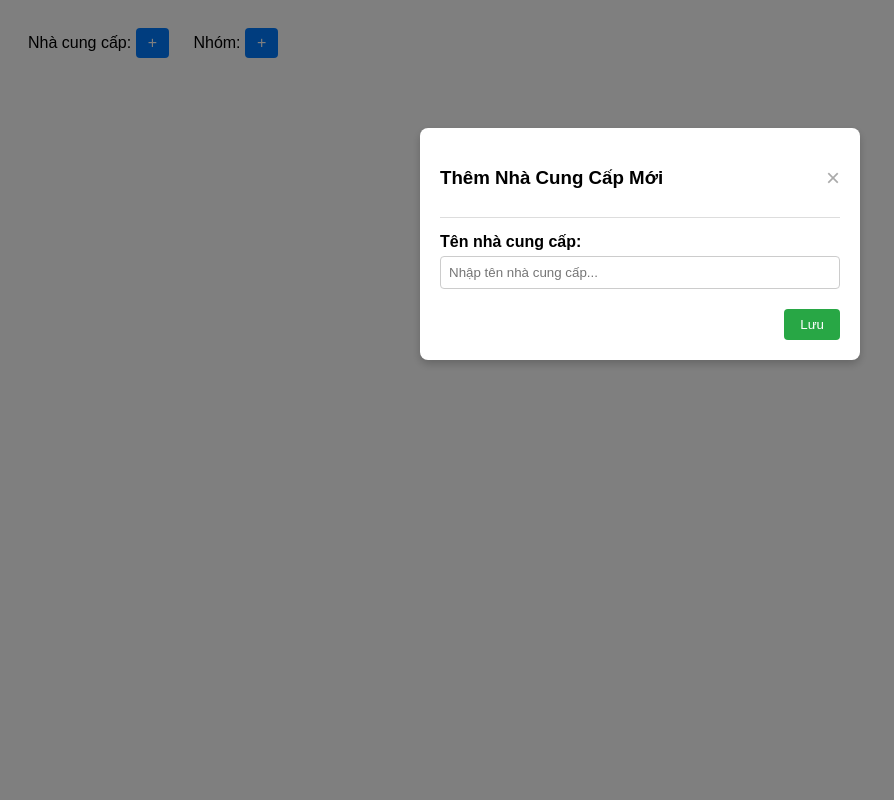
After one commit to nguyenngochao3003/my-flask-blog, a Flask app: template templates/form_add_sup_and_prod_group.html in a window 1280 px wide, after a click that opens the changed part. The commit adds this page. Shown: the whole page, without its empty margins (0-894 px from the left). Run offline with Flask 3, Linux system fonts and the light colour scheme; the template is opened without the code that fills it, so the values that code supplies are empty.

Commit message:
thêm form add_suplier, add_category.html vào product.html khi người dùng bấm vào nút thêm nhóm hay thêm nhà cung cấp

```diff
--- a/app.py
+++ b/app.py
@@ -121,64 +121,68 @@ def logout():
 # 2. ROUTE PRODUCT (Khởi tạo Auth với JWT Token)
 @app.route('/product')
 def product():
-  user_access_token = session.get('access_token')
+    user_access_token = session.get('access_token')
 
-  if not user_access_token:
-    flash('Bạn cần đăng nhập để truy cập!')
-    return redirect(url_for('test_login'))
+    if not user_access_token:
+        flash('Bạn cần đăng nhập để truy cập!')
+        return redirect(url_for('test_login'))
 
-  try:
-    # Truyền trực tiếp Token lấy từ Session vào hàm get_user()
-    user_response = supabase.auth.get_user(user_access_token)
+    # 2. Tạo client Supabase đóng vai trò chính user đó
+    user_supabase = create_client(
+        url,
+        key,
+        options=ClientOptions(
+            headers={"Authorization": f"Bearer {user_access_token}"}
+        )
+    )
 
-    if not user_response or not user_response.user:
-      print('Token không hợp lệ hoặc hết hạn!')
-      session.clear()
-      flash('Phiên đăng nhập hết hạn!')
-      return redirect(url_for('test_login'))
+    try:
+        # Truyền trực tiếp Token lấy từ Session vào hàm get_user()
+        user_response = user_supabase.auth.get_user(user_access_token)
 
-    current_user_id = user_response.user.id
+        if not user_response or not user_response.user:
+            print('Token không hợp lệ hoặc hết hạn!')
+            session.clear()
+            flash('Phiên đăng nhập hết hạn!')
+            return redirect(url_for('test_login'))
 
-    # Lấy Profile
-    profile_res = (
-        supabase.table('profiles')
-        .select('*')
-        .eq('id', current_user_id)
-        .execute()
-    )
-    profile = profile_res.data[0] if profile_res.data else None
-    print('#1. kết quả truy vấn dữ liệu trước khi hiển thị')
-    print('profile', profile)
+        current_user_id = user_response.user.id
 
-    # Lấy Product
-    product_res = supabase.table('view_product_details').select('*').execute()
-    product_data = product_res.data if product_res.data else []
-    print('product_data', product_data)
+        # 1. Lấy Profile của chính user đó qua JWT Token
+        profile_res = user_supabase.table('profiles').select('*').execute()
+        profile = profile_res.data[0] if profile_res.data else None
+        print('#1. kết quả truy vấn dữ liệu trước khi hiển thị')
+        print('profile', profile)
 
-    # lấy group product
-    prod_group_res = supabase.table('prod_group').select('*').execute()
-    prod_group_data = prod_group_res.data if prod_group_res.data else []
-    print('prod_group_data', prod_group_data)
+        # Lấy Product
+        product_res = user_supabase.table('view_product_details').select('*').execute()
+        product_data = product_res.data if product_res.data else []
+        print('product_data', product_data)
 
-    # lấy nhà cung cấp
-    suplier_res = supabase.table('suplier').select('*').execute()
-    suplier_data = suplier_res.data if suplier_res.data else []
-    print('suplier_data', suplier_data)
+        # lấy group product
+        prod_group_res = user_supabase.table('prod_group').select('*').execute()
+        prod_group_data = prod_group_res.data if prod_group_res.data else []
+        print('prod_group_data', prod_group_data)
 
-    context = {
-        'profile': profile,
-        'product_data': product_data,
-        'prod_group_data': prod_group_data,
-        'suplier_data': suplier_data,
-    }
+        # lấy nhà cung cấp
+        suplier_res = user_supabase.table('suplier').select('*').execute()
+        suplier_data = suplier_res.data if suplier_res.data else []
+        print('suplier_data', suplier_data)
 
-    return render_template('product.html', **context)
+        context = {
+            'profile': profile,
+            'product_data': product_data,
+            'prod_group_data': prod_group_data,
+            'suplier_data': suplier_data,
+        }
 
-  except Exception as e:
-    print('Lỗi tại /product:', e)
-    session.clear()
-    flash('Có lỗi xảy ra khi tải dữ liệu trang sản phẩm!')
-    return redirect(url_for('test_login'))
+        return render_template('product.html', **context)
+
+    except Exception as e:
+        print('Lỗi tại /product:', e)
+        session.clear()
+        flash('Có lỗi xảy ra khi tải dữ liệu trang sản phẩm!')
+        return redirect(url_for('test_login'))
 
 @app.route('/add', methods=['GET', 'POST'])
 def add_post():
--- /dev/null
+++ b/templates/form_add_sup_and_prod_group.html
@@ -0,0 +1,164 @@
+<!DOCTYPE html>
+<html lang="vi">
+<head>
+  <meta charset="UTF-8">
+  <title>Quản lý Nhà cung cấp & Nhóm</title>
+  <style>
+    /* CSS Cơ bản */
+    body {
+      font-family: Arial, sans-serif;
+      padding: 20px;
+    }
+
+    .btn-add {
+      background-color: #007bff;
+      color: white;
+      border: none;
+      padding: 6px 12px;
+      font-size: 16px;
+      cursor: pointer;
+      border-radius: 4px;
+    }
+
+    /* Lớp Modal phủ toàn màn hình (Ẩn mặc định) */
+    .modal {
+      display: none; /* Mặc định ẩn */
+      position: fixed;
+      z-index: 1000;
+      left: 0;
+      top: 0;
+      width: 100%;
+      height: 100%;
+      background-color: rgba(0, 0, 0, 0.5); /* Nền tối */
+    }
+
+    /* Hộp thoại chứa Form */
+    .modal-content {
+      background-color: #fff;
+      margin: 10% auto;
+      padding: 20px;
+      border-radius: 8px;
+      width: 400px;
+      box-shadow: 0 4px 8px rgba(0,0,0,0.2);
+    }
+
+    .modal-header {
+      display: flex;
+      justify-content: space-between;
+      align-items: center;
+      border-bottom: 1px solid #ddd;
+      padding-bottom: 10px;
+    }
+
+    .close-btn {
+      font-size: 24px;
+      cursor: pointer;
+      color: #aaa;
+    }
+
+    .close-btn:hover {
+      color: #000;
+    }
+
+    .form-group {
+      margin-top: 15px;
+    }
+
+    .form-group label {
+      display: block;
+      margin-bottom: 5px;
+      font-weight: bold;
+    }
+
+    .form-group input {
+      width: 100%;
+      padding: 8px;
+      box-sizing: border-box;
+      border: 1px solid #ccc;
+      border-radius: 4px;
+    }
+
+    .form-actions {
+      margin-top: 20px;
+      text-align: right;
+    }
+
+    .btn-save {
+      background-color: #28a745;
+      color: white;
+      border: none;
+      padding: 8px 16px;
+      border-radius: 4px;
+      cursor: pointer;
+    }
+  </style>
+</head>
+<body>
+
+  <!-- Nút mở Modal -->
+  <div>
+    <label>Nhà cung cấp:</label>
+    <button class="btn-add" onclick="openModal('modal-ncc')">+</button>
+
+    <label style="margin-left: 20px;">Nhóm:</label>
+    <button class="btn-add" onclick="openModal('modal-nhom')">+</button>
+  </div>
+
+  <!-- Modal Thêm Nhà Cung Cấp -->
+  <div id="modal-ncc" class="modal">
+    <div class="modal-content">
+      <div class="modal-header">
+        <h3>Thêm Nhà Cung Cấp Mới</h3>
+        <span class="close-btn" onclick="closeModal('modal-ncc')">&times;</span>
+      </div>
+      <form>
+        <div class="form-group">
+          <label for="ten-ncc">Tên nhà cung cấp:</label>
+          <input type="text" id="ten-ncc" placeholder="Nhập tên nhà cung cấp...">
+        </div>
+        <div class="form-actions">
+          <button type="button" class="btn-save" onclick="closeModal('modal-ncc')">Lưu</button>
+        </div>
+      </form>
+    </div>
+  </div>
+
+  <!-- Modal Thêm Nhóm Mới -->
+  <div id="modal-nhom" class="modal">
+    <div class="modal-content">
+      <div class="modal-header">
+        <h3>Thêm Nhóm Sản Phẩm Mới</h3>
+        <span class="close-btn" onclick="closeModal('modal-nhom')">&times;</span>
+      </div>
+      <form>
+        <div class="form-group">
+          <label for="ten-nhom">Tên nhóm:</label>
+          <input type="text" id="ten-nhom" placeholder="Nhập tên nhóm...">
+        </div>
+        <div class="form-actions">
+          <button type="button" class="btn-save" onclick="closeModal('modal-nhom')">Lưu</button>
+        </div>
+      </form>
+    </div>
+  </div>
+
+  <!-- JavaScript điều khiển display: block / display: none -->
+  <script>
+    function openModal(id) {
+      document.getElementById(id).style.display = 'block';
+    }
+
+    function closeModal(id) {
+      document.getElementById(id).style.display = 'none';
+    }
+
+    // Đóng modal khi bấm ra ngoài vùng nội dung modal
+    window.onclick = function(event) {
+      if (event.target.classList.contains('modal')) {
+        event.target.style.display = 'none';
+      }
+    }
+  </script>
+
+</body>
+</html>
```
Also changed, not shown: static/css/modal.css (added, +87 -0 lines), templates/modal_add_category.html (added, +17 -0 lines), templates/modal_add_supplier.html (added, +17 -0 lines), templates/product.html (+22 -5 lines).
